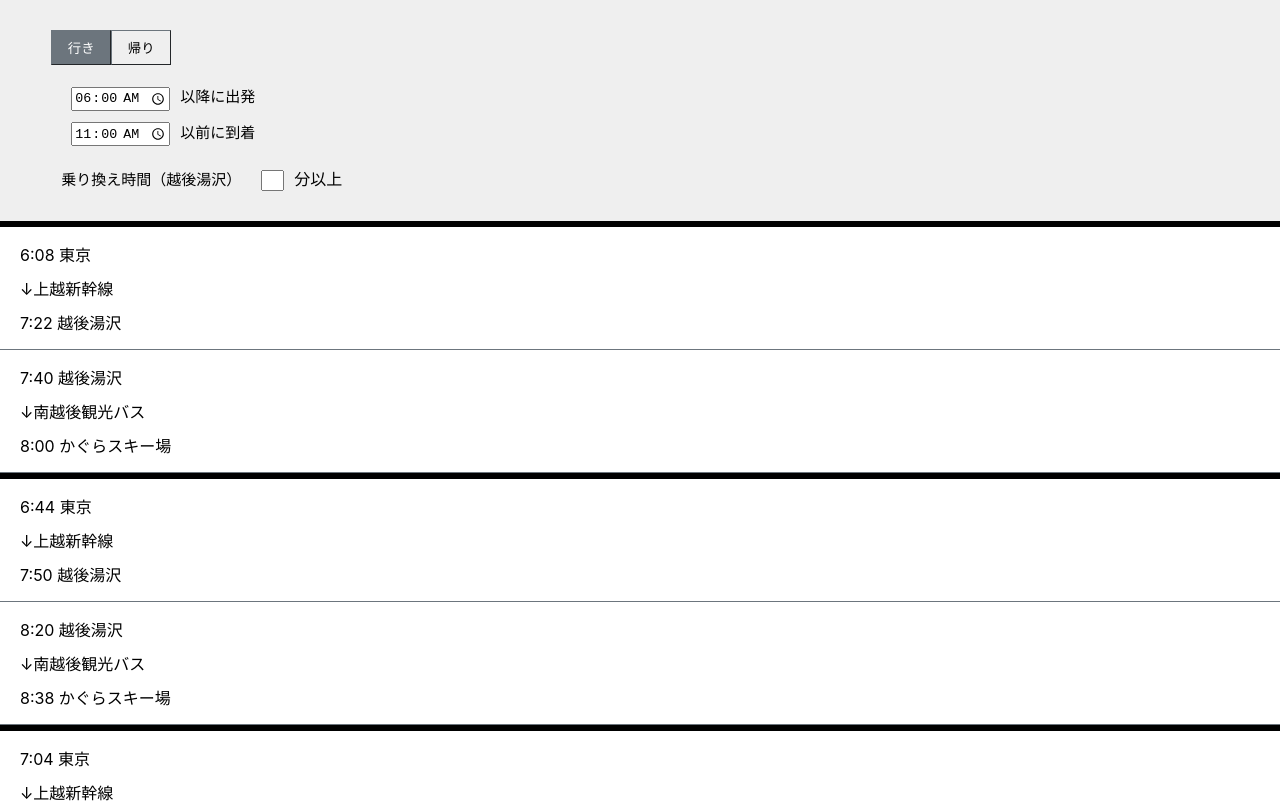
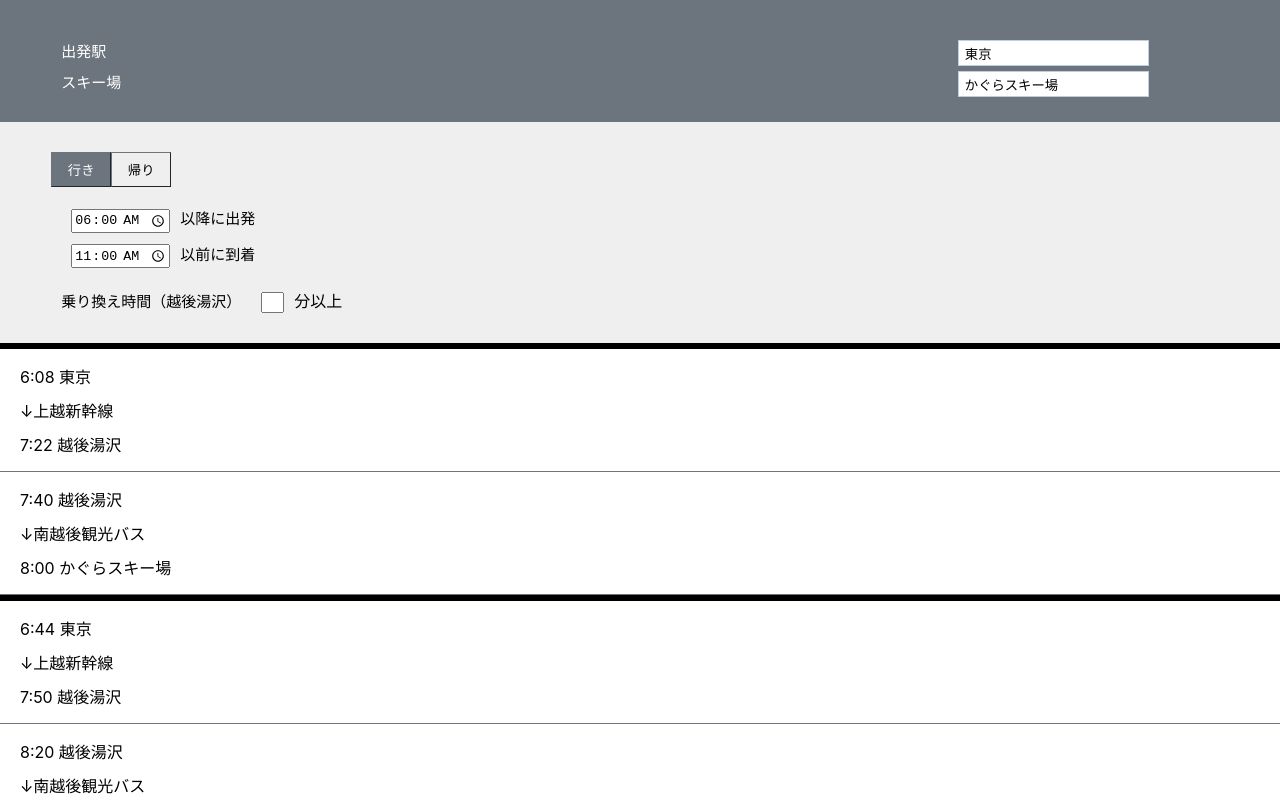
Before and after one commit to knogu/way2ski, a React (Create React App) app: page / in a window 1280 px wide. Shown: the top 803 px of the page. Built offline with nearby package versions, Linux system fonts and the light colour scheme; the HTML template or start-up script is replaced by a standard one.

Commit message:
Revert "Comment out PlaceAndDateQuery temporarily"
This reverts commit 7869c6fdc48de284593fb0ba80bb6c470c03ddf6.

```diff
--- a/src/App.tsx
+++ b/src/App.tsx
@@ -59,14 +59,14 @@
 
   return (
     <>
-      {/* <section className="main-date-place-query">
+      <section className="main-date-place-query">
         <div className='container'>
           <div className='query-group'>
             <p><label htmlFor="hometown-station" className="query-key">出発駅</label><input id="hometown-station" type="text" value={placeDateQuery.hometownStation} onChange={handleHometownStationChange}></input></p>
             <p><label htmlFor="ski-resort" className="query-key">スキー場</label><input id="ski-resort" type="text" value={placeDateQuery.skiResort} onChange={handleSkiResortChange}></input></p>
           </div>
         </div>
-      </section> */}
+      </section>
 
       <section className="main-results-and-detailed-query">
       <div className='container'>
```
